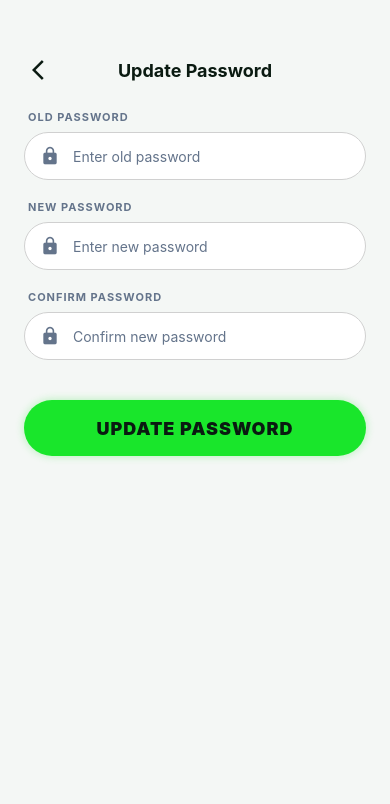
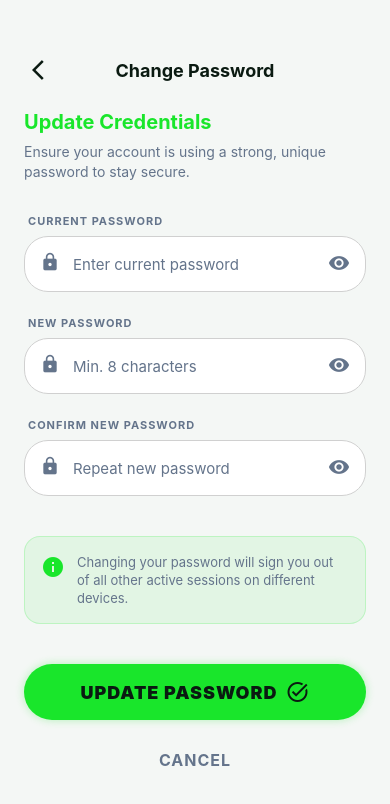
Before and after one commit to mmusharaf-xai/mobile-apps, a React Native app in the folder hand-cricket/: screen /UpdatePassword in a window 390 px wide. Shown: the top 804 px of the page. Built offline with nearby package versions, Linux system fonts and the light colour scheme; what react-native-worklets would draw is missing.

Commit message:
[FEAT] updated the update-password page design

```diff
--- a/hand-cricket/UpdatePassword.tsx
+++ b/hand-cricket/UpdatePassword.tsx
@@ -7,14 +7,19 @@ import { useTheme } from './ThemeContext';
 import AlertModal from './AlertModal';
 
 export default function UpdatePassword() {
-  const { colors } = useTheme();
+  const { colors, isDark } = useTheme();
   const [oldPassword, setOldPassword] = useState('');
   const [newPassword, setNewPassword] = useState('');
   const [confirmPassword, setConfirmPassword] = useState('');
+  const [showOldPassword, setShowOldPassword] = useState(false);
+  const [showNewPassword, setShowNewPassword] = useState(false);
+  const [showConfirmPassword, setShowConfirmPassword] = useState(false);
   const [modalVisible, setModalVisible] = useState(false);
   const [modalTitle, setModalTitle] = useState('');
   const [modalMessage, setModalMessage] = useState('');
   const [modalButtons, setModalButtons] = useState<any[]>([]);
+  const [passwordError, setPasswordError] = useState('');
+  const [strengthScore, setStrengthScore] = useState(0);
   const navigation = useNavigation();
 
   const showModal = (title: string, message: string, buttons: any[]) => {
@@ -22,6 +27,24 @@ export default function UpdatePassword() {
     setModalMessage(message);
     setModalButtons(buttons);
     setModalVisible(true);
+  };
+
+  const getPasswordStrength = (password: string) => {
+    if (!password) return { score: 0, isValid: false, error: '' };
+    const hasLength = password.length >= 8 && password.length <= 16;
+    const hasUpper = /[A-Z]/.test(password);
+    const hasNumber = /[0-9]/.test(password);
+    const hasSpecial = /[!@#$%^&*()_+\-=\[\]{};':"\\|,.<>\/?~`]/.test(password);
+    const score = (hasLength ? 1 : 0) + (hasUpper ? 1 : 0) + (hasNumber ? 1 : 0) + (hasSpecial ? 1 : 0);
+    const error = (score === 4) ? '' : 'Password must be 8-16 characters with at least one number, uppercase letter, and special character.';
+    return { score, isValid: score === 4, error };
+  };
+
+  const handleNewPasswordChange = (text: string) => {
+    setNewPassword(text);
+    const { score, error } = getPasswordStrength(text);
+    setStrengthScore(score);
+    setPasswordError(error);
   };
 
   const handleUpdate = async () => {
@@ -33,8 +56,9 @@ export default function UpdatePassword() {
       showModal('Error', 'New passwords do not match', [{ text: 'OK', onPress: () => {} }]);
       return;
     }
-    if (newPassword.length < 8) {
-      showModal('Error', 'Password must be at least 8 characters', [{ text: 'OK', onPress: () => {} }]);
+    const { isValid } = getPasswordStrength(newPassword);
+    if (!isValid) {
+      showModal('Error', 'New password does not meet the requirements', [{ text: 'OK', onPress: () => {} }]);
       return;
     }
 
@@ -44,11 +68,9 @@ export default function UpdatePassword() {
       return;
     }
 
-    // Update password
     currentUser.password = newPassword;
     await AsyncStorage.setItem('currentUser', JSON.stringify(currentUser));
 
-    // Update in users array
     const users = JSON.parse(await AsyncStorage.getItem('users') || '[]');
     const index = users.findIndex((u: any) => u.email === currentUser.email);
     if (index !== -1) {
@@ -70,60 +92,143 @@ export default function UpdatePassword() {
           >
             <MaterialIcons name="arrow-back-ios" size={24} color={colors.textPrimary} />
           </TouchableOpacity>
-          <Text style={{ fontSize: 18, fontWeight: 'bold', color: colors.textPrimary }}>Update Password</Text>
+          <Text style={{ fontSize: 18, fontWeight: 'bold', color: colors.textPrimary }}>Change Password</Text>
           <View style={{ width: 40 }} />
         </View>
       </View>
 
       <ScrollView style={{ flex: 1, paddingHorizontal: 24 }} contentContainerStyle={{ paddingBottom: 100 }}>
-        {/* Old Password */}
-        <View style={{ marginBottom: 20 }}>
-          <Text style={{ fontSize: 11, fontWeight: 'bold', color: colors.textMuted, textTransform: 'uppercase', letterSpacing: 1, marginLeft: 4, marginBottom: 8 }}>Old Password</Text>
+        {/* Subtitle */}
+        <View style={{ marginBottom: 32 }}>
+          <Text style={{ fontSize: 20, fontWeight: 'bold', color: colors.primary, marginBottom: 8 }}>Update Credentials</Text>
+          <Text style={{ fontSize: 14, color: colors.textSecondary, lineHeight: 20 }}>Ensure your account is using a strong, unique password to stay secure.</Text>
+        </View>
+
+        {/* Current Password */}
+        <View style={{ marginBottom: 24 }}>
+          <Text style={{ fontSize: 11, fontWeight: 'bold', color: colors.textMuted, textTransform: 'uppercase', letterSpacing: 1, marginLeft: 4, marginBottom: 8 }}>Current Password</Text>
           <View style={{ position: 'relative' }}>
-            <MaterialIcons name="lock" size={20} color={colors.textSecondary} style={{ position: 'absolute', left: 16, top: 14 }} />
+            <MaterialIcons name="lock" size={20} color={colors.textSecondary} style={{ position: 'absolute', left: 16, top: 16 }} />
             <TextInput
-              style={{ width: '100%', backgroundColor: colors.surface, borderWidth: 1, borderColor: colors.inputBorder, borderRadius: 24, height: 48, paddingLeft: 48, paddingRight: 24, color: colors.textPrimary, fontSize: 14 }}
-              placeholder="Enter old password"
+              style={{ width: '100%', backgroundColor: colors.surface, borderWidth: 1, borderColor: colors.inputBorder, borderRadius: 24, height: 56, paddingLeft: 48, paddingRight: 56, color: colors.textPrimary, fontSize: 15 }}
+              placeholder="Enter current password"
               placeholderTextColor={colors.textMuted}
               value={oldPassword}
               onChangeText={setOldPassword}
-              secureTextEntry
+              secureTextEntry={!showOldPassword}
             />
+            <TouchableOpacity
+              onPress={() => setShowOldPassword(!showOldPassword)}
+              style={{ position: 'absolute', right: 16, top: 16 }}
+            >
+              <MaterialIcons
+                name={showOldPassword ? 'visibility-off' : 'visibility'}
+                size={22}
+                color={colors.textSecondary}
+              />
+            </TouchableOpacity>
           </View>
         </View>
 
         {/* New Password */}
-        <View style={{ marginBottom: 20 }}>
+        <View style={{ marginBottom: 24 }}>
           <Text style={{ fontSize: 11, fontWeight: 'bold', color: colors.textMuted, textTransform: 'uppercase', letterSpacing: 1, marginLeft: 4, marginBottom: 8 }}>New Password</Text>
           <View style={{ position: 'relative' }}>
-            <MaterialIcons name="lock" size={20} color={colors.textSecondary} style={{ position: 'absolute', left: 16, top: 14 }} />
+            <MaterialIcons name="lock" size={20} color={colors.textSecondary} style={{ position: 'absolute', left: 16, top: 16 }} />
             <TextInput
-              style={{ width: '100%', backgroundColor: colors.surface, borderWidth: 1, borderColor: colors.inputBorder, borderRadius: 24, height: 48, paddingLeft: 48, paddingRight: 24, color: colors.textPrimary, fontSize: 14 }}
-              placeholder="Enter new password"
+              style={{
+                width: '100%',
+                backgroundColor: passwordError ? (isDark ? '#7f1d1d' : '#fee2e2') : colors.surface,
+                borderWidth: 1,
+                borderColor: passwordError ? '#ef4444' : colors.inputBorder,
+                borderRadius: 24,
+                height: 56,
+                paddingLeft: 48,
+                paddingRight: 56,
+                color: colors.textPrimary,
+                fontSize: 15,
+              }}
+              placeholder="Min. 8 characters"
               placeholderTextColor={colors.textMuted}
               value={newPassword}
-              onChangeText={setNewPassword}
-              secureTextEntry
+              onChangeText={handleNewPasswordChange}
+              secureTextEntry={!showNewPassword}
             />
+            <TouchableOpacity
+              onPress={() => setShowNewPassword(!showNewPassword)}
+              style={{ position: 'absolute', right: 16, top: 16 }}
+            >
+              <MaterialIcons
+                name={showNewPassword ? 'visibility-off' : 'visibility'}
+                size={22}
+                color={colors.textSecondary}
+              />
+            </TouchableOpacity>
           </View>
+
+          {passwordError ? (
+            <Text style={{ fontSize: 11, color: '#ef4444', marginTop: 8, marginLeft: 4, lineHeight: 16 }}>
+              {passwordError}
+            </Text>
+          ) : null}
+
+          {/* Strength Slider */}
+          {newPassword.length > 0 && (
+            <View style={{ flexDirection: 'row', gap: 6, marginTop: 12, paddingHorizontal: 4 }}>
+              {[1, 2, 3, 4].map((level) => {
+                const isFilled = level <= strengthScore;
+                const barColor = strengthScore >= 3 ? colors.primary : (strengthScore >= 2 ? '#f59e0b' : '#ef4444');
+                return (
+                  <View
+                    key={level}
+                    style={{
+                      flex: 1,
+                      height: 4,
+                      backgroundColor: isFilled ? barColor : colors.surfaceBorder,
+                      borderRadius: 999,
+                    }}
+                  />
+                );
+              })}
+            </View>
+          )}
         </View>
 
         {/* Confirm Password */}
         <View style={{ marginBottom: 40 }}>
-          <Text style={{ fontSize: 11, fontWeight: 'bold', color: colors.textMuted, textTransform: 'uppercase', letterSpacing: 1, marginLeft: 4, marginBottom: 8 }}>Confirm Password</Text>
+          <Text style={{ fontSize: 11, fontWeight: 'bold', color: colors.textMuted, textTransform: 'uppercase', letterSpacing: 1, marginLeft: 4, marginBottom: 8 }}>Confirm New Password</Text>
           <View style={{ position: 'relative' }}>
-            <MaterialIcons name="lock" size={20} color={colors.textSecondary} style={{ position: 'absolute', left: 16, top: 14 }} />
+            <MaterialIcons name="lock" size={20} color={colors.textSecondary} style={{ position: 'absolute', left: 16, top: 16 }} />
             <TextInput
-              style={{ width: '100%', backgroundColor: colors.surface, borderWidth: 1, borderColor: colors.inputBorder, borderRadius: 24, height: 48, paddingLeft: 48, paddingRight: 24, color: colors.textPrimary, fontSize: 14 }}
-              placeholder="Confirm new password"
+              style={{ width: '100%', backgroundColor: colors.surface, borderWidth: 1, borderColor: colors.inputBorder, borderRadius: 24, height: 56, paddingLeft: 48, paddingRight: 56, color: colors.textPrimary, fontSize: 15 }}
+              placeholder="Repeat new password"
               placeholderTextColor={colors.textMuted}
               value={confirmPassword}
               onChangeText={setConfirmPassword}
-              secureTextEntry
+              secureTextEntry={!showConfirmPassword}
             />
+            <TouchableOpacity
+              onPress={() => setShowConfirmPassword(!showConfirmPassword)}
+              style={{ position: 'absolute', right: 16, top: 16 }}
+            >
+              <MaterialIcons
+                name={showConfirmPassword ? 'visibility-off' : 'visibility'}
+                size={22}
+                color={colors.textSecondary}
+              />
+            </TouchableOpacity>
           </View>
         </View>
 
+        {/* Info Box */}
+        <View style={{ marginBottom: 40, padding: 16, backgroundColor: colors.primary + '15', borderRadius: 16, borderWidth: 1, borderColor: colors.primary + '30', flexDirection: 'row', gap: 12 }}>
+          <MaterialIcons name="info" size={24} color={colors.primary} style={{ marginTop: 2 }} />
+          <Text style={{ fontSize: 13, color: colors.textSecondary, lineHeight: 18, flex: 1 }}>
+            Changing your password will sign you out of all other active sessions on different devices.
+          </Text>
+        </View>
+
+        {/* Update Button */}
         <TouchableOpacity
           onPress={handleUpdate}
           style={{
@@ -133,13 +238,30 @@ export default function UpdatePassword() {
             borderRadius: 28,
             alignItems: 'center',
             justifyContent: 'center',
+            flexDirection: 'row',
+            gap: 8,
             shadowColor: colors.primary,
             shadowOpacity: 0.3,
             shadowRadius: 8,
-            elevation: 4
+            elevation: 4,
+            marginBottom: 16,
           }}
         >
           <Text style={{ fontSize: 18, fontWeight: '900', color: colors.textPrimary, textTransform: 'uppercase', letterSpacing: 1 }}>Update Password</Text>
+          <MaterialIcons name="task-alt" size={24} color={colors.textPrimary} />
+        </TouchableOpacity>
+
+        {/* Cancel Button */}
+        <TouchableOpacity
+          onPress={() => navigation.goBack()}
+          style={{
+            width: '100%',
+            height: 48,
+            alignItems: 'center',
+            justifyContent: 'center',
+          }}
+        >
+          <Text style={{ fontSize: 16, fontWeight: 'bold', color: colors.textMuted, textTransform: 'uppercase', letterSpacing: 1 }}>Cancel</Text>
         </TouchableOpacity>
       </ScrollView>
 
```
Also changed, not shown: 2 other files (tests, documents, lock files or other folders).
